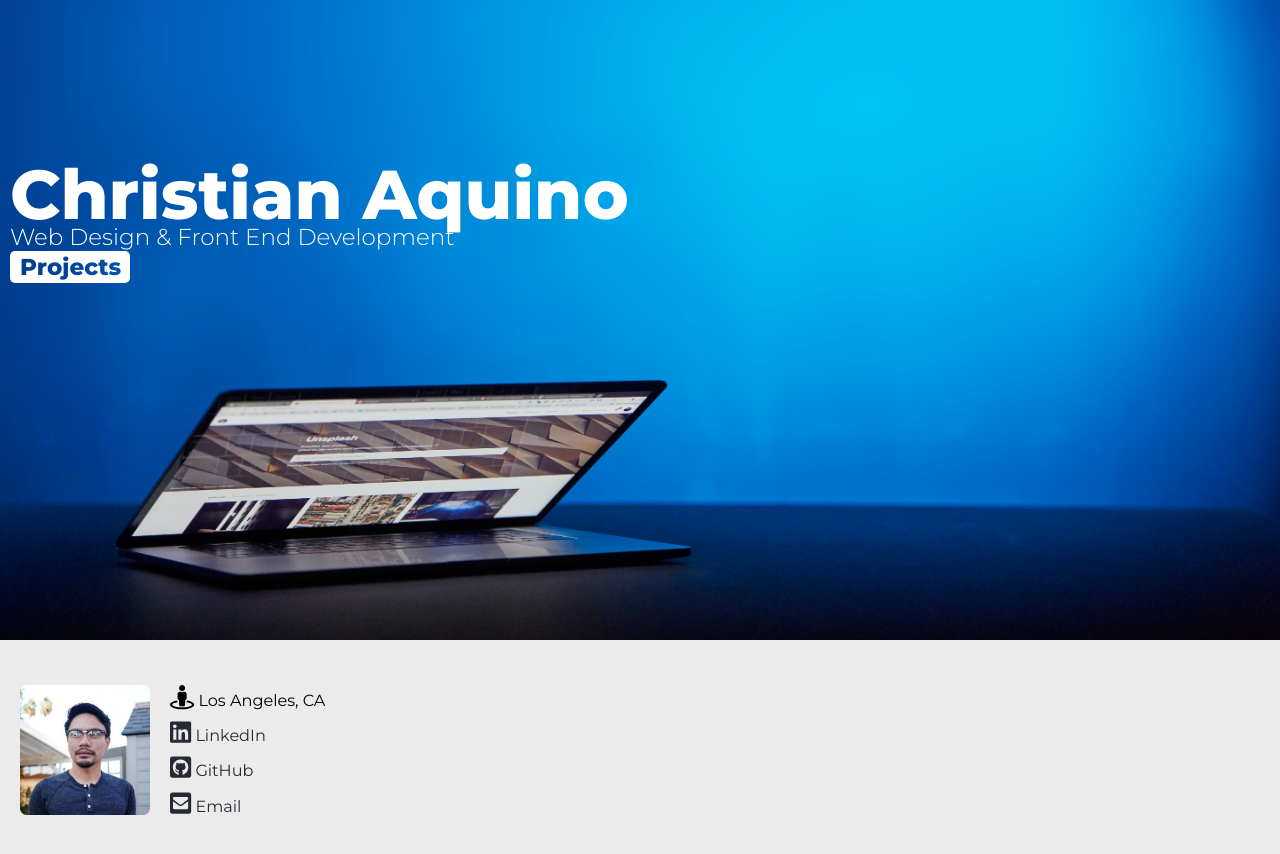
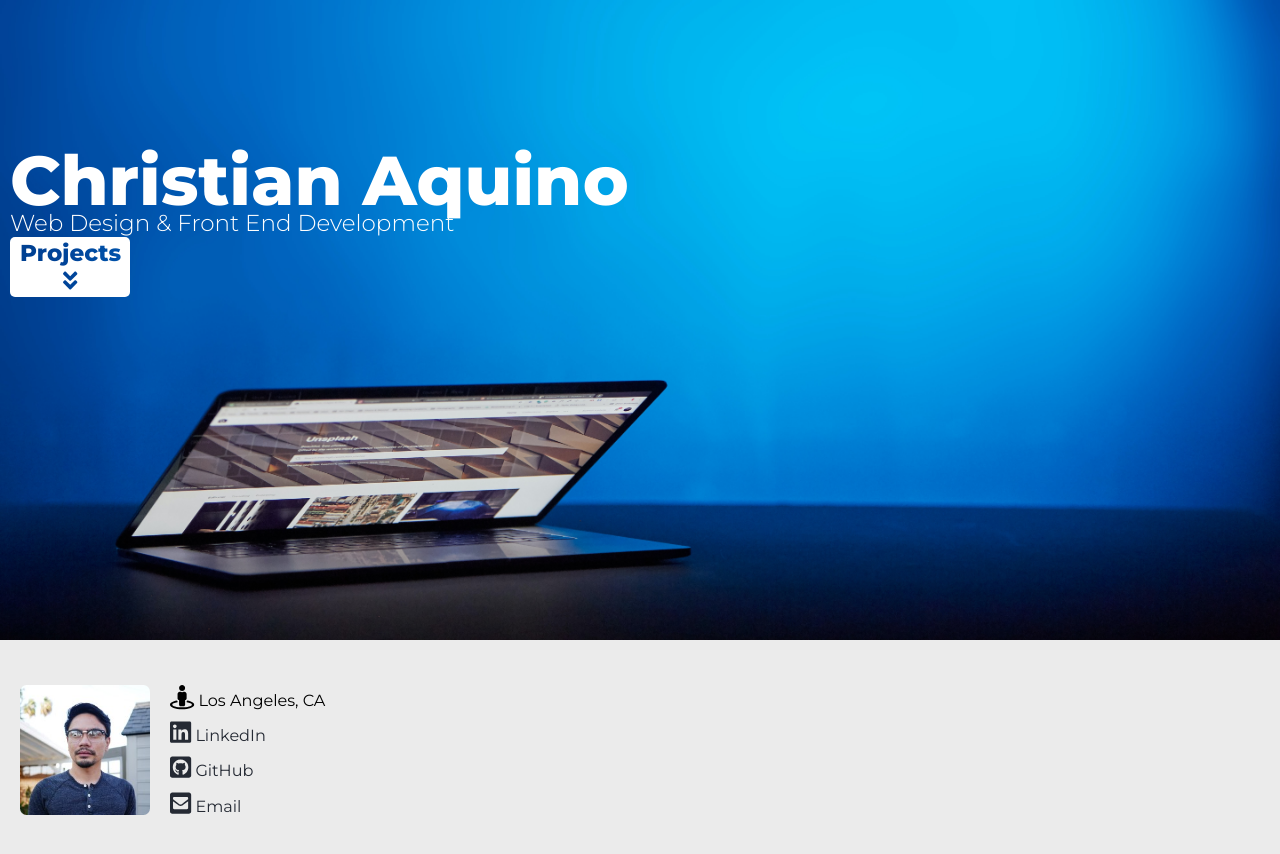
Before and after one commit to cjfaquino/react-first-portfolio, a React (Create React App) app: page / in a window 1280 px wide. Shown: the top 854 px of the page. Built offline with nearby package versions, Linux system fonts and the light colour scheme.

Commit message:
fix element not found

```diff
--- a/src/component/MyHeader.jsx
+++ b/src/component/MyHeader.jsx
@@ -1,24 +1,45 @@
+import { faAngleDoubleDown, faAngleDoubleUp } from '@fortawesome/free-solid-svg-icons';
+import { FontAwesomeIcon } from '@fortawesome/react-fontawesome';
 import React from 'react';
 import { Link } from 'react-scroll';
 
 export default function MyHeader(props) {
+  const prjctLink = (
+    <Link
+      to={'projects'}
+      spy={true}
+      smooth={true}
+      delay={100}
+      duration={400}
+      onClick={() => {
+        props.setOpen(props.open);
+      }}
+    >
+      Projects {''}
+      <FontAwesomeIcon icon={faAngleDoubleDown} />
+    </Link>
+  );
+
+  const prjctClose = props.open ? (
+    prjctLink
+  ) : (
+    <button
+      style={{ fontFamily: 'Montserrat', fontWeight: 800 }}
+      onClick={() => {
+        props.setOpen(props.open);
+      }}
+    >
+      Projects {''}
+      <FontAwesomeIcon icon={faAngleDoubleUp} />
+    </button>
+  );
+
   return (
     <header>
       <div className="jumbo container">
         <h1>Christian Aquino</h1>
         <h4>Web Design & Front End Development</h4>
-        <Link
-          to={props.open ? 'projects' : ''}
-          spy={true}
-          smooth={true}
-          delay={100}
-          duration={700}
-          onClick={() => {
-            props.setOpen(props.open);
-          }}
-        >
-          Projects
-        </Link>
+        {prjctClose}
       </div>
     </header>
   );
```
